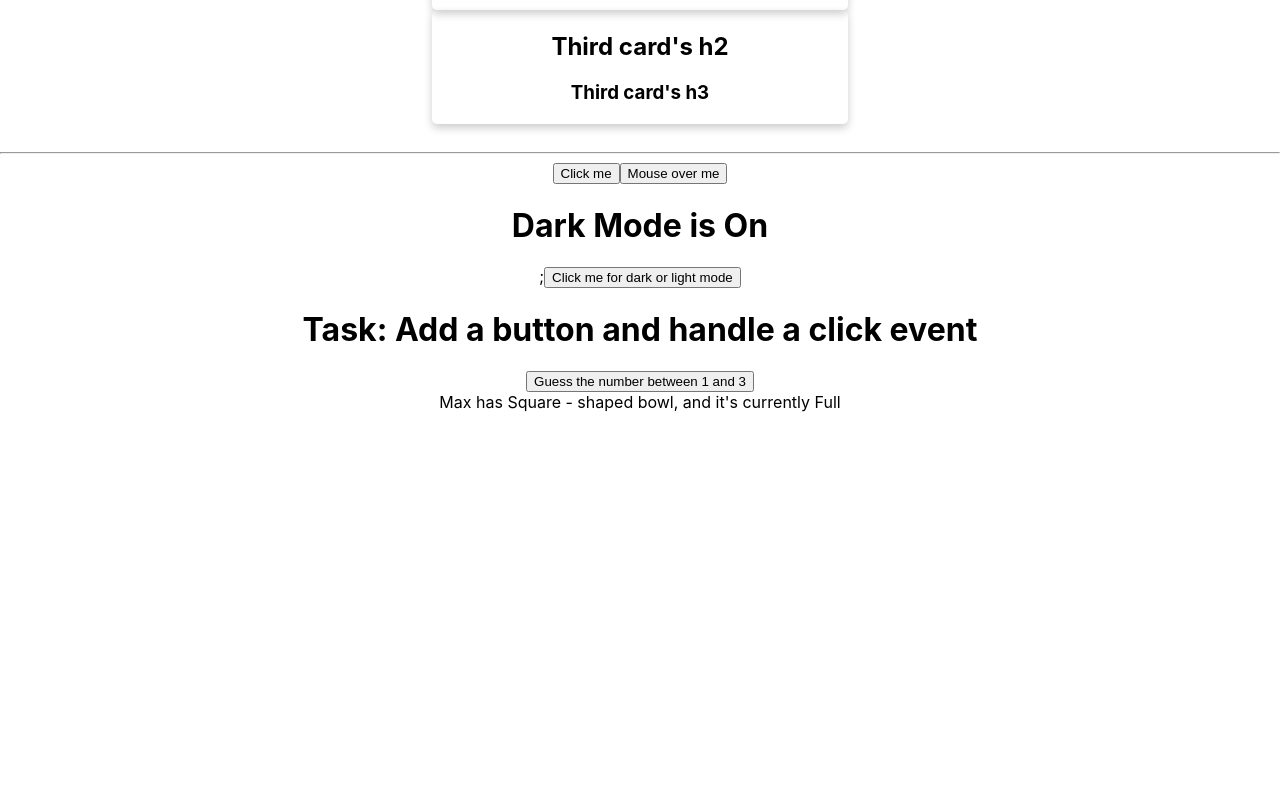
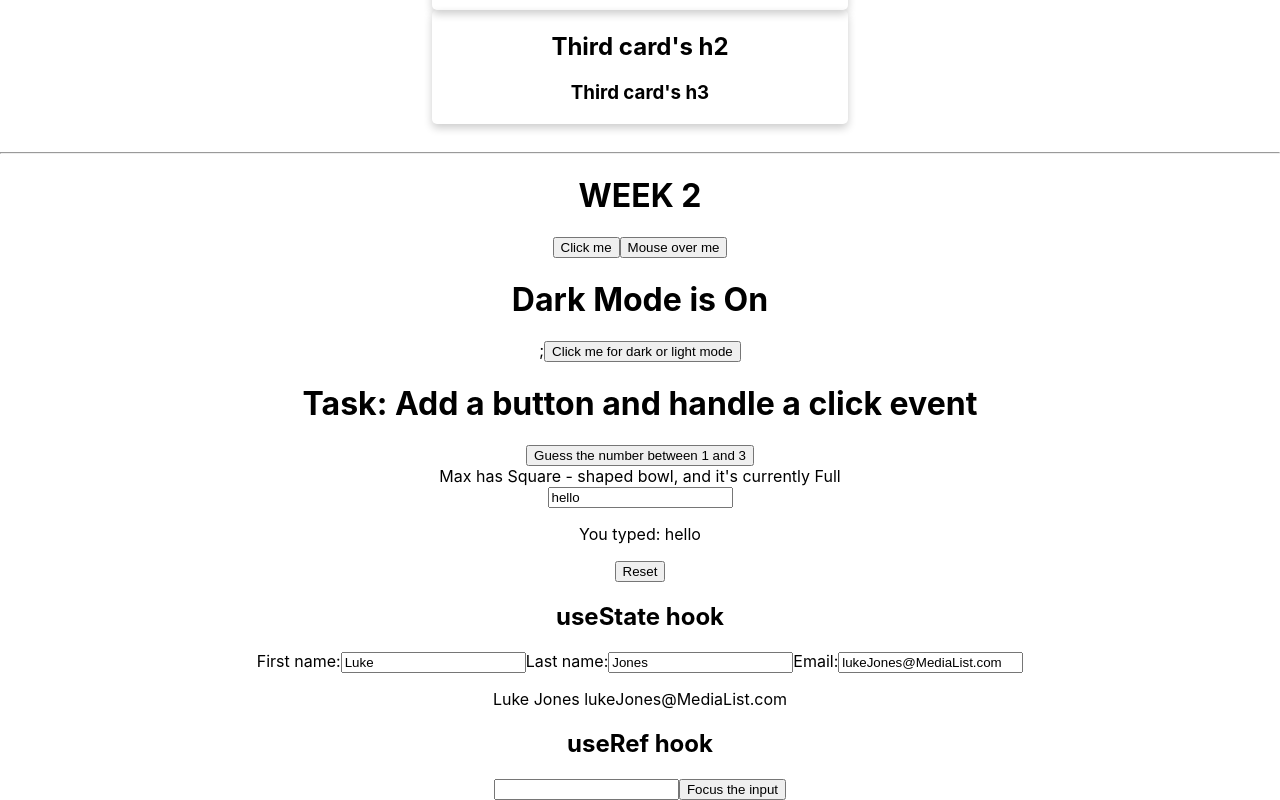
Before and after one commit to dwaxgio/meta-react-core, a React (Create React App) app: page / in a window 1280 px wide. Shown: the part 1169-1969 px from the top of the page. Before the commit the page ends 1581 px from the top, so only its background shows below. Built offline with nearby package versions, Linux system fonts and the light colour scheme.

Commit message:
Hook components added (useState and useRef)

```diff
--- a/src/App.js
+++ b/src/App.js
@@ -10,6 +10,8 @@
 import ModeToggler from "./components/ModeToggler";
 import DynamicEvent from "./components/DynamicEvent";
 import DataFlowParent from "./components/DataFlowParent";
+import Hook from "./components/Hook";
+import HookForm from "./components/HookForm";
 
 const bool = false;
 const str1 = "just";
@@ -33,11 +35,14 @@
       </div>
       <br />
       <hr />
+      <h1>WEEK 2</h1>
       <div>
         <EventHandling />
         <ModeToggler />
         <DynamicEvent />
         <DataFlowParent />
+        <Hook />
+        <HookForm />
       </div>
     </div>
   );
--- /dev/null
+++ b/src/components/Hook.js
@@ -0,0 +1,23 @@
+import { useState } from "react";
+
+const Hook = () => {
+  // inputText = object that takes the value from the input, takes the default value of 'hello'
+  // setText = object to set the value from the DOM element
+  // usteState = hook method initialized at the beginning of the component with the default value of 'hello'
+  const [inputText, setText] = useState("hello");
+
+  function handleChange(e) {
+    // Reads the latest input value from the browsers input DOM element, and calls the setText function to update the local state of inputText
+    setText(e.target.value);
+  }
+
+  return (
+    <>
+      <input value={inputText} onChange={handleChange} />
+      <p>You typed: {inputText}</p>
+      <button onClick={() => setText("hello")}>Reset</button>
+    </>
+  );
+};
+
+export default Hook;
--- /dev/null
+++ b/src/components/HookForm.js
@@ -0,0 +1,75 @@
+import { useState } from "react";
+import { useRef } from "react";
+
+const HookForm = () => {
+  // useState hook: useState hook could be used to hold the string.
+  const [form, setForm] = useState({
+    firstName: "Luke",
+    lastName: "Jones",
+    email: "lukeJones@MediaList.com",
+  });
+
+  // useRe hook: use it to access a child element directly
+  const inputEl = useRef(null);
+  const onButtonClick = () => {
+    // `current` points to the mounted text input element
+    inputEl.current.focus();
+  };
+
+  return (
+    <>
+      <div>
+        <h2>useState hook</h2>
+        <label>
+          First name:
+          <input
+            value={form.firstName}
+            onChange={(e) => {
+              setForm({
+                //... break down / is destructuring (JSX spread attributes) the values of the form object, one by one
+                // the ... Spread notation is handy not only for that use case, but for creating a new object with most (or all) of the properties of an existing object
+                ...form,
+                // That replaces setForm with a new object with all the same properties as ''firstName'' except the a property, which becomes "e.target.value"
+                firstName: e.target.value,
+              });
+            }}
+          />
+        </label>
+        <label>
+          Last name:
+          <input
+            value={form.lastName}
+            onChange={(e) => {
+              setForm({
+                ...form,
+                lastName: e.target.value,
+              });
+            }}
+          />
+        </label>
+        <label>
+          Email:
+          <input
+            value={form.email}
+            onChange={(e) => {
+              setForm({
+                ...form,
+                email: e.target.value,
+              });
+            }}
+          />
+        </label>
+        <p>
+          {form.firstName} {form.lastName} {form.email}{" "}
+        </p>
+      </div>
+      <div>
+        <h2>useRef hook</h2>
+        <input ref={inputEl} type="text" />
+        <button onClick={onButtonClick}>Focus the input</button>
+      </div>
+    </>
+  );
+};
+
+export default HookForm;
```
